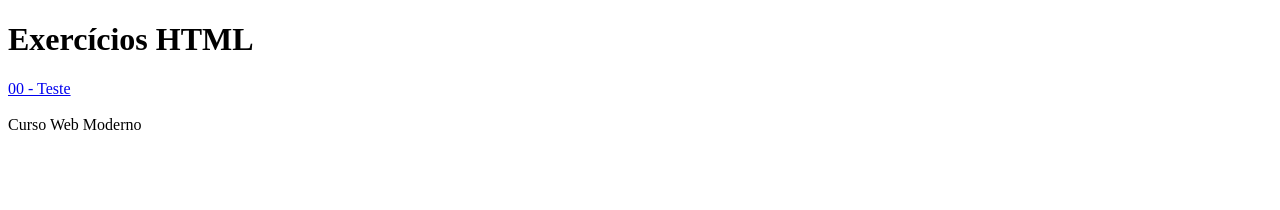
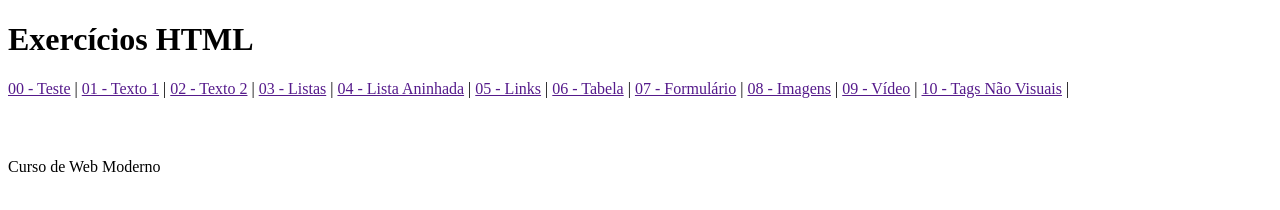
Before and after one commit to MarcusViniciusAbdalla/exercicios-js, a website: page html/index.html in a window 1280 px wide. Drawn offline with Linux system fonts and the light colour scheme.

Commit message:
Update index.html

```diff
--- a/html/index.html
+++ b/html/index.html
@@ -2,29 +2,43 @@
 <html lang="en">
 <head>
     <meta charset="UTF-8">
-    <meta http-equiv="X-UA-Compatible" content="IE=edge">
     <meta name="viewport" content="width=device-width, initial-scale=1.0">
+    <meta http-equiv="X-UA-Compatible" content="ie=edge">
     <title>Exercícios HTML</title>
+    <style>
+        #conteudo {
+            padding: 30px 0px;
+        }
+    </style>
 </head>
 <body>
     <header>
         <h1>Exercícios HTML</h1>
     </header>
     <nav>
-        <a href="exercicios/teste.html">00 - Teste</a>
+        <a href wm-nav="exercicios/teste.html">00 - Teste</a> |
+        <a href wm-nav="exercicios/texto1.html">01 - Texto 1</a> |
+        <a href wm-nav="exercicios/texto2.html">02 - Texto 2</a> |
+        <a href wm-nav="exercicios/listas.html">03 - Listas</a> |
+        <a href wm-nav="exercicios/listaAninhada.html">04 - Lista Aninhada</a> |
+        <a href wm-nav="exercicios/links.html">05 - Links</a> |
+        <a href wm-nav="exercicios/tabela.html">06 - Tabela</a> |
+        <a href wm-nav="exercicios/form/form.html">07 - Formulário</a> |
+        <a href wm-nav="exercicios/imagens.html">08 - Imagens</a> |
+        <a href wm-nav="exercicios/video.html">09 - Vídeo</a> |
+        <a href wm-nav="exercicios/tagsNaoVisuais.html">10 - Tags Não Visuais</a> |
     </nav>
     <section id="conteudo"></section>
     <footer>
-        <br>
-        Curso Web Moderno
+        Curso de Web Moderno
     </footer>
     <script>
-        document.querySelectorAll('a').forEach(link => {
+        document.querySelectorAll('[wm-nav]').forEach(link => {
             const conteudo = document.getElementById('conteudo')
 
             link.onclick = function(e) {
                 e.preventDefault()
-                fetch(link.href)
+                fetch(link.getAttribute('wm-nav'))
                     .then(resp => resp.text())
                     .then(html => conteudo.innerHTML = html)
             }
```
